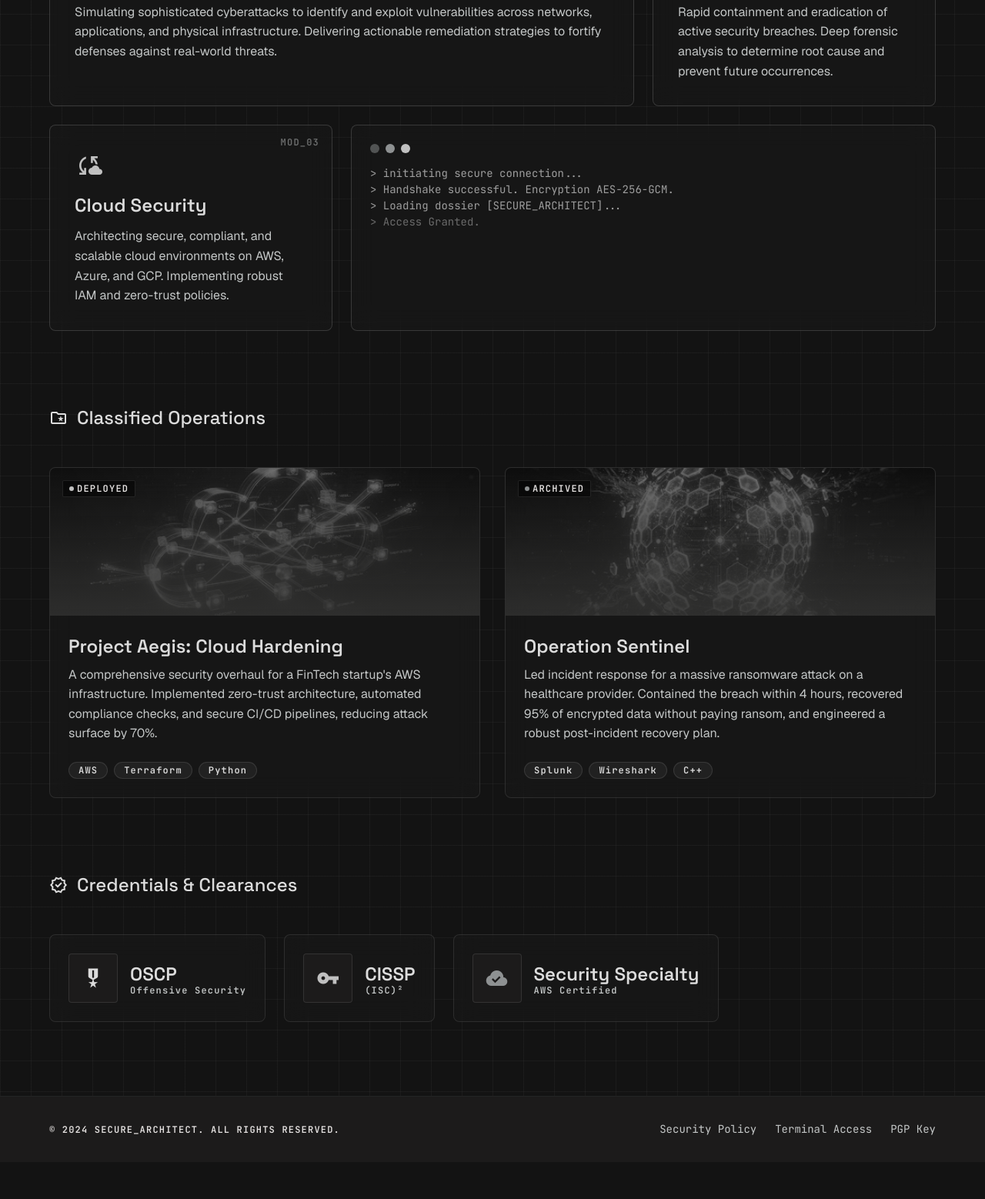
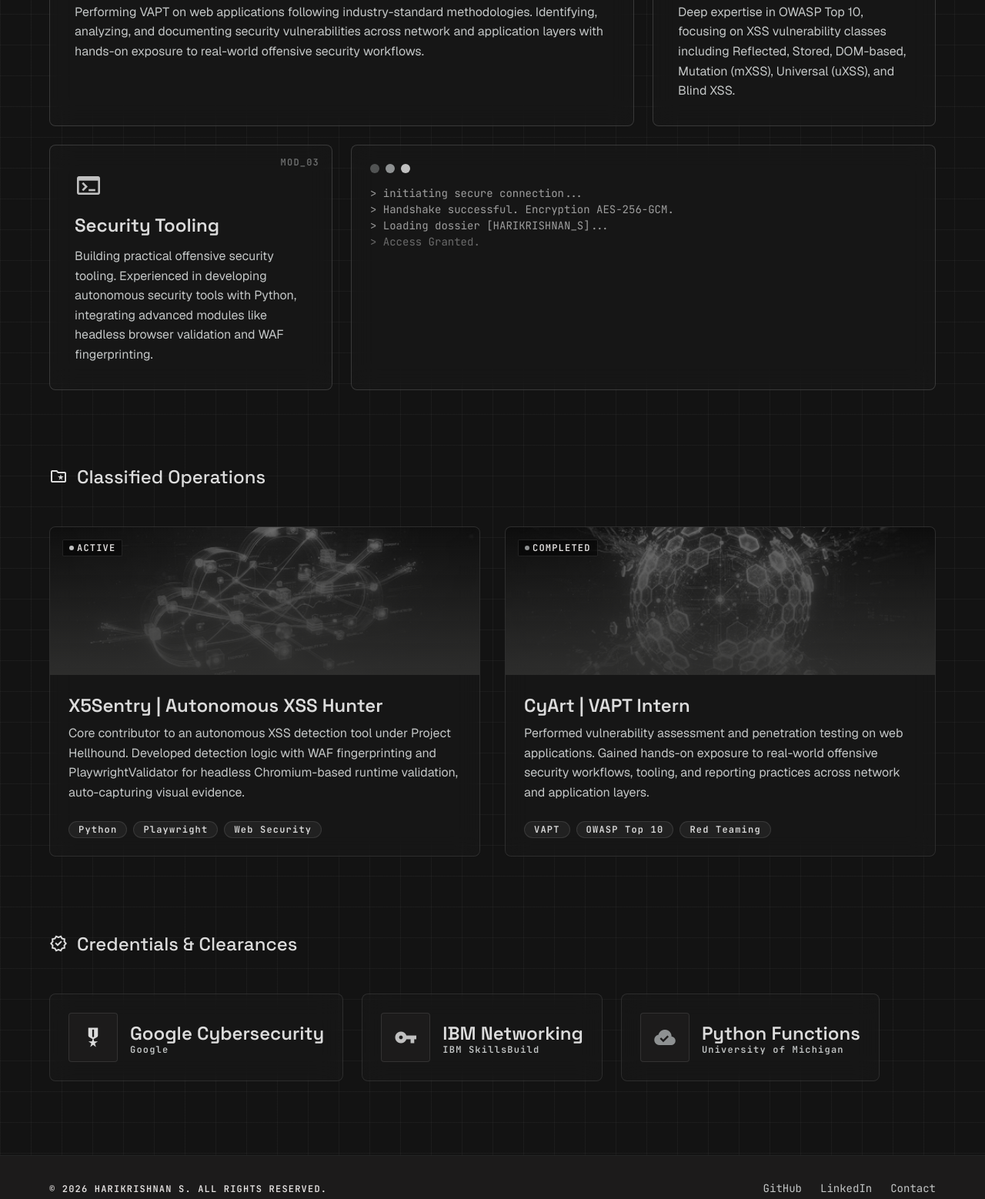
Before and after one commit to L33TxGH05T/l33txgh05t.github.io, a plain HTML site: page index.html in a window 1280 px wide. Shown: the part 1222-2780 px from the top of the page at 77% size. Before the commit the page ends 2732 px from the top, so only its background shows below. Drawn offline with nearby package versions, Linux system fonts and the light colour scheme.

Commit message:
Update portfolio content with personal information

```diff
--- a/index.html
+++ b/index.html
@@ -3,7 +3,7 @@
 <html class="dark" lang="en"><head>
 <meta charset="utf-8"/>
 <meta content="width=device-width, initial-scale=1.0" name="viewport"/>
-<title>SECURE_ARCHITECT | Cybersecurity Portfolio</title>
+<title>Harikrishnan S | Cybersecurity Portfolio</title>
 <script src="https://cdn.tailwindcss.com?plugins=forms,container-queries"></script>
 <link href="https://fonts.googleapis.com/css2?family=Material+Symbols+Outlined:wght,FILL@100..700,0..1&amp;display=swap" rel="stylesheet"/>
 <link href="https://fonts.googleapis.com" rel="preconnect"/>
@@ -283,7 +283,7 @@
 <!-- Brand Logo -->
 <div class="flex items-center gap-2">
 <span class="material-symbols-outlined text-primary text-2xl" style="font-variation-settings: 'FILL' 1;">security</span>
-<span class="font-label-caps text-label-caps text-primary tracking-widest">CYBER_SHIELD</span>
+<span class="font-label-caps text-label-caps text-primary tracking-widest">HARIKRISHNAN_S</span>
 </div>
 <!-- Navigation Links (Desktop) -->
 <div class="hidden md:flex items-center gap-8">
@@ -316,9 +316,9 @@
 <span class="w-2 h-2 rounded-full bg-primary-container animate-pulse"></span>
 <span class="font-label-caps text-label-caps text-on-surface-variant">SYSTEM STATUS: SECURE</span>
 </div>
-<h1 class="font-display-lg text-display-lg text-primary mb-6">Architecting Digital Fortresses</h1>
+<h1 class="font-display-lg text-display-lg text-primary mb-6">Offensive Security &amp; VAPT Specialist</h1>
 <p class="font-body-lg text-body-lg text-on-surface mb-10 max-w-2xl">
-                    Elite cybersecurity consultant specializing in proactive defense mechanisms, advanced penetration testing, and resilient cloud architecture. Identifying vulnerabilities before they become liabilities.
+                    Cybersecurity student with hands-on experience in vulnerability assessment, web application security, and XSS research. Core contributor to X5Sentry — an autonomous XSS hunter under Project Hellhound.
                 </p>
 <div class="flex gap-4">
 <button class="btn-primary px-8 py-3 rounded-DEFAULT font-label-caps text-label-caps flex items-center gap-2">
@@ -343,27 +343,27 @@
 <div class="glass-base p-8 rounded-xl md:col-span-2 group hover:border-primary-container/40 transition-colors duration-300 relative overflow-hidden">
 <div class="absolute top-4 right-4 font-label-caps text-label-caps text-on-surface-variant opacity-50 group-hover:opacity-100 transition-opacity">MOD_01</div>
 <span class="material-symbols-outlined text-4xl text-primary-container mb-4" style="font-variation-settings: 'FILL' 1;">bug_report</span>
-<h3 class="font-headline-sm text-headline-sm text-primary mb-3">Penetration Testing</h3>
+<h3 class="font-headline-sm text-headline-sm text-primary mb-3">Vulnerability Assessment &amp; Penetration Testing</h3>
 <p class="font-body-md text-body-md text-on-surface-variant">
-                        Simulating sophisticated cyberattacks to identify and exploit vulnerabilities across networks, applications, and physical infrastructure. Delivering actionable remediation strategies to fortify defenses against real-world threats.
+                        Performing VAPT on web applications following industry-standard methodologies. Identifying, analyzing, and documenting security vulnerabilities across network and application layers with hands-on exposure to real-world offensive security workflows.
                     </p>
 </div>
 <!-- Card 2 -->
 <div class="glass-base p-8 rounded-xl group hover:border-primary-container/40 transition-colors duration-300 relative overflow-hidden">
 <div class="absolute top-4 right-4 font-label-caps text-label-caps text-on-surface-variant opacity-50 group-hover:opacity-100 transition-opacity">MOD_02</div>
 <span class="material-symbols-outlined text-4xl text-primary-container mb-4" style="font-variation-settings: 'FILL' 1;">shield_lock</span>
-<h3 class="font-headline-sm text-headline-sm text-primary mb-3">Incident Response</h3>
+<h3 class="font-headline-sm text-headline-sm text-primary mb-3">Web App Security</h3>
 <p class="font-body-md text-body-md text-on-surface-variant">
-                        Rapid containment and eradication of active security breaches. Deep forensic analysis to determine root cause and prevent future occurrences.
+                        Deep expertise in OWASP Top 10, focusing on XSS vulnerability classes including Reflected, Stored, DOM-based, Mutation (mXSS), Universal (uXSS), and Blind XSS.
                     </p>
 </div>
 <!-- Card 3 -->
 <div class="glass-base p-8 rounded-xl group hover:border-primary-container/40 transition-colors duration-300 relative overflow-hidden">
 <div class="absolute top-4 right-4 font-label-caps text-label-caps text-on-surface-variant opacity-50 group-hover:opacity-100 transition-opacity">MOD_03</div>
-<span class="material-symbols-outlined text-4xl text-primary-container mb-4" style="font-variation-settings: 'FILL' 1;">cloud_sync</span>
-<h3 class="font-headline-sm text-headline-sm text-primary mb-3">Cloud Security</h3>
+<span class="material-symbols-outlined text-4xl text-primary-container mb-4" style="font-variation-settings: 'FILL' 1;">terminal</span>
+<h3 class="font-headline-sm text-headline-sm text-primary mb-3">Security Tooling</h3>
 <p class="font-body-md text-body-md text-on-surface-variant">
-                         Architecting secure, compliant, and scalable cloud environments on AWS, Azure, and GCP. Implementing robust IAM and zero-trust policies.
+                         Building practical offensive security tooling. Experienced in developing autonomous security tools with Python, integrating advanced modules like headless browser validation and WAF fingerprinting.
                     </p>
 </div>
 <!-- Terminal Display (Aesthetic) -->
@@ -377,7 +377,7 @@
 <div class="font-code-sm text-code-sm text-tertiary-container/80 flex-grow">
 <p>&gt; initiating secure connection...</p>
 <p>&gt; Handshake successful. Encryption AES-256-GCM.</p>
-<p>&gt; Loading dossier [SECURE_ARCHITECT]...</p>
+<p>&gt; Loading dossier [HARIKRISHNAN_S]...</p>
 <p class="text-primary-container animate-pulse">&gt; Access Granted.</p>
 </div>
 </div>
@@ -398,18 +398,18 @@
 <div class="absolute inset-0 bg-gradient-to-t from-surface-variant/80 to-transparent"></div>
 <div class="absolute top-4 left-4 inline-flex items-center gap-1 px-2 py-1 rounded bg-black/50 backdrop-blur-sm border border-white/10">
 <span class="w-1.5 h-1.5 rounded-full bg-primary-container"></span>
-<span class="font-label-caps text-label-caps text-on-surface">DEPLOYED</span>
+<span class="font-label-caps text-label-caps text-on-surface">ACTIVE</span>
 </div>
 </div>
 <div class="p-6 flex-grow flex flex-col">
-<h3 class="font-headline-sm text-headline-sm text-primary mb-2 hover-glitch">Project Aegis: Cloud Hardening</h3>
+<h3 class="font-headline-sm text-headline-sm text-primary mb-2 hover-glitch">X5Sentry | Autonomous XSS Hunter</h3>
 <p class="font-body-md text-body-md text-on-surface-variant mb-6 flex-grow">
-                            A comprehensive security overhaul for a FinTech startup's AWS infrastructure. Implemented zero-trust architecture, automated compliance checks, and secure CI/CD pipelines, reducing attack surface by 70%.
+                            Core contributor to an autonomous XSS detection tool under Project Hellhound. Developed detection logic with WAF fingerprinting and PlaywrightValidator for headless Chromium-based runtime validation, auto-capturing visual evidence.
                         </p>
 <div class="flex flex-wrap gap-2 mt-auto">
-<span class="px-3 py-1 rounded-full bg-white/5 border border-white/10 font-label-caps text-label-caps text-primary">AWS</span>
-<span class="px-3 py-1 rounded-full bg-white/5 border border-white/10 font-label-caps text-label-caps text-primary">Terraform</span>
 <span class="px-3 py-1 rounded-full bg-white/5 border border-white/10 font-label-caps text-label-caps text-primary">Python</span>
+<span class="px-3 py-1 rounded-full bg-white/5 border border-white/10 font-label-caps text-label-caps text-primary">Playwright</span>
+<span class="px-3 py-1 rounded-full bg-white/5 border border-white/10 font-label-caps text-label-caps text-primary">Web Security</span>
 </div>
 </div>
 </div>
@@ -421,18 +421,18 @@
 <div class="absolute inset-0 bg-gradient-to-t from-surface-variant/80 to-transparent"></div>
 <div class="absolute top-4 left-4 inline-flex items-center gap-1 px-2 py-1 rounded bg-black/50 backdrop-blur-sm border border-white/10">
 <span class="w-1.5 h-1.5 rounded-full bg-outline"></span>
-<span class="font-label-caps text-label-caps text-on-surface">ARCHIVED</span>
+<span class="font-label-caps text-label-caps text-on-surface">COMPLETED</span>
 </div>
 </div>
 <div class="p-6 flex-grow flex flex-col">
-<h3 class="font-headline-sm text-headline-sm text-primary mb-2 hover-glitch">Operation Sentinel</h3>
+<h3 class="font-headline-sm text-headline-sm text-primary mb-2 hover-glitch">CyArt | VAPT Intern</h3>
 <p class="font-body-md text-body-md text-on-surface-variant mb-6 flex-grow">
-                            Led incident response for a massive ransomware attack on a healthcare provider. Contained the breach within 4 hours, recovered 95% of encrypted data without paying ransom, and engineered a robust post-incident recovery plan.
+                            Performed vulnerability assessment and penetration testing on web applications. Gained hands-on exposure to real-world offensive security workflows, tooling, and reporting practices across network and application layers.
                         </p>
 <div class="flex flex-wrap gap-2 mt-auto">
-<span class="px-3 py-1 rounded-full bg-white/5 border border-white/10 font-label-caps text-label-caps text-primary">Splunk</span>
-<span class="px-3 py-1 rounded-full bg-white/5 border border-white/10 font-label-caps text-label-caps text-primary">Wireshark</span>
-<span class="px-3 py-1 rounded-full bg-white/5 border border-white/10 font-label-caps text-label-caps text-primary">C++</span>
+<span class="px-3 py-1 rounded-full bg-white/5 border border-white/10 font-label-caps text-label-caps text-primary">VAPT</span>
+<span class="px-3 py-1 rounded-full bg-white/5 border border-white/10 font-label-caps text-label-caps text-primary">OWASP Top 10</span>
+<span class="px-3 py-1 rounded-full bg-white/5 border border-white/10 font-label-caps text-label-caps text-primary">Red Teaming</span>
 </div>
 </div>
 </div>
@@ -452,8 +452,8 @@
 <span class="material-symbols-outlined text-3xl text-primary" style="font-variation-settings: 'FILL' 1;">military_tech</span>
 </div>
 <div>
-<h4 class="font-headline-sm text-headline-sm text-primary">OSCP</h4>
-<p class="font-label-caps text-label-caps text-on-surface-variant">Offensive Security</p>
+<h4 class="font-headline-sm text-headline-sm text-primary">Google Cybersecurity</h4>
+<p class="font-label-caps text-label-caps text-on-surface-variant">Google</p>
 </div>
 </div>
 <!-- Badge 2 -->
@@ -462,8 +462,8 @@
 <span class="material-symbols-outlined text-3xl text-primary-container" style="font-variation-settings: 'FILL' 1;">vpn_key</span>
 </div>
 <div>
-<h4 class="font-headline-sm text-headline-sm text-primary">CISSP</h4>
-<p class="font-label-caps text-label-caps text-on-surface-variant">(ISC)²</p>
+<h4 class="font-headline-sm text-headline-sm text-primary">IBM Networking</h4>
+<p class="font-label-caps text-label-caps text-on-surface-variant">IBM SkillsBuild</p>
 </div>
 </div>
 <!-- Badge 3 -->
@@ -472,8 +472,8 @@
 <span class="material-symbols-outlined text-3xl text-outline" style="font-variation-settings: 'FILL' 1;">cloud_done</span>
 </div>
 <div>
-<h4 class="font-headline-sm text-headline-sm text-primary">Security Specialty</h4>
-<p class="font-label-caps text-label-caps text-on-surface-variant">AWS Certified</p>
+<h4 class="font-headline-sm text-headline-sm text-primary">Python Functions</h4>
+<p class="font-label-caps text-label-caps text-on-surface-variant">University of Michigan</p>
 </div>
 </div>
 </div>
@@ -483,13 +483,13 @@
 <footer class="w-full bottom-0 py-8 px-margin-desktop flex flex-col md:flex-row justify-between items-center gap-gutter bg-surface-container-low border-t border-outline-variant/20 font-code-sm text-code-sm relative z-10">
 <!-- Copyright Text & Brand -->
 <div class="flex items-center gap-4">
-<span class="font-label-caps text-label-caps text-on-surface">© 2024 SECURE_ARCHITECT. ALL RIGHTS RESERVED.</span>
+<span class="font-label-caps text-label-caps text-on-surface">© 2026 HARIKRISHNAN S. ALL RIGHTS RESERVED.</span>
 </div>
 <!-- Links -->
 <div class="flex items-center gap-6">
-<a class="text-on-surface-variant hover:text-primary transition-opacity hover:opacity-80" href="#">Security Policy</a>
-<a class="text-on-surface-variant hover:text-primary transition-opacity hover:opacity-80" href="#">Terminal Access</a>
-<a class="text-on-surface-variant hover:text-primary transition-opacity hover:opacity-80" href="#">PGP Key</a>
+<a class="text-on-surface-variant hover:text-primary transition-opacity hover:opacity-80" href="https://github.com/L33TxGH05T" target="_blank">GitHub</a>
+<a class="text-on-surface-variant hover:text-primary transition-opacity hover:opacity-80" href="https://www.linkedin.com/in/harikrish122005" target="_blank">LinkedIn</a>
+<a class="text-on-surface-variant hover:text-primary transition-opacity hover:opacity-80" href="mailto:harikrish122005@gmail.com">Contact</a>
 </div>
 </footer>
 </body></html>
```
